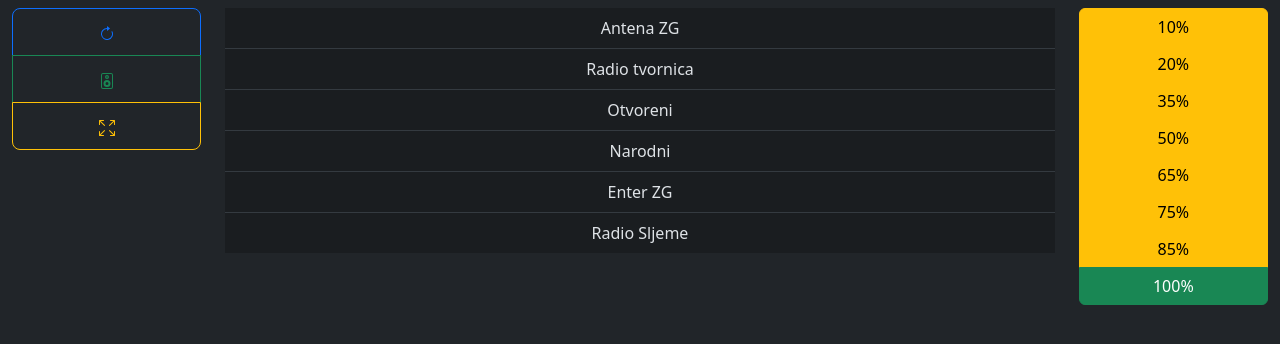
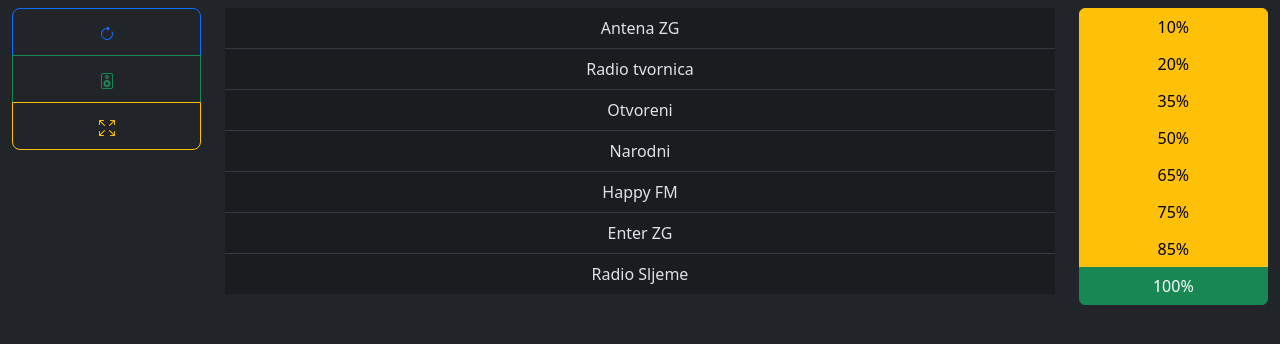
Before and after one commit to Prokleta-Kuja/strimalica, a Vue app in the folder src/: page / in a window 1280 px wide. Shown: the top 344 px of the page. Built offline with nearby package versions, Linux system fonts and the light colour scheme.

Commit message:
Added new stations & fixed screensaver transitions

```diff
--- a/src/src/stores/RadioPlayer.ts
+++ b/src/src/stores/RadioPlayer.ts
@@ -34,15 +34,16 @@
     },
     { id: 3, title: 'Otvoreni', url: 'http://stream2.otvoreni.hr/otvoreni' },
     { id: 4, title: 'Narodni', url: 'http://live.narodni.hr:8059/narodni' },
+    { id: 5, title: 'Happy FM', url: 'http://c5.hostingcentar.com:9543/stream' },
     {
-      id: 5,
+      id: 6,
       title: 'Enter ZG',
       url: 'http://live.enterzagreb.hr:8023/stream/'
     },
     {
-      id: 6,
+      id: 7,
       title: 'Radio Sljeme',
-      url: 'https://21223.live.streamtheworld.com/SLJEMEAAC.aac'
+      url: 'https://25683.live.streamtheworld.com/SLJEMEAAC.aac'
     }
   ]
   const currentStreamId = ref<number | undefined>()
@@ -107,14 +108,13 @@
     else clearTimeout(timeout)
   }
   const randomNumber = () => Math.floor(Math.random() * 256)
-  const scheduleColor = () => (timeout = setTimeout(changeColor, 3000))
   const changeColor = () => {
     screenSaver.time = new Date().toLocaleTimeString('hr-HR', {
       hour: '2-digit',
       minute: '2-digit'
     })
     screenSaver.color = `rgb(${randomNumber()},${randomNumber()},${randomNumber()})`
-    scheduleColor()
+    timeout = setTimeout(changeColor, 3500)
   }
 
   const { mediaSession } = navigator
```
